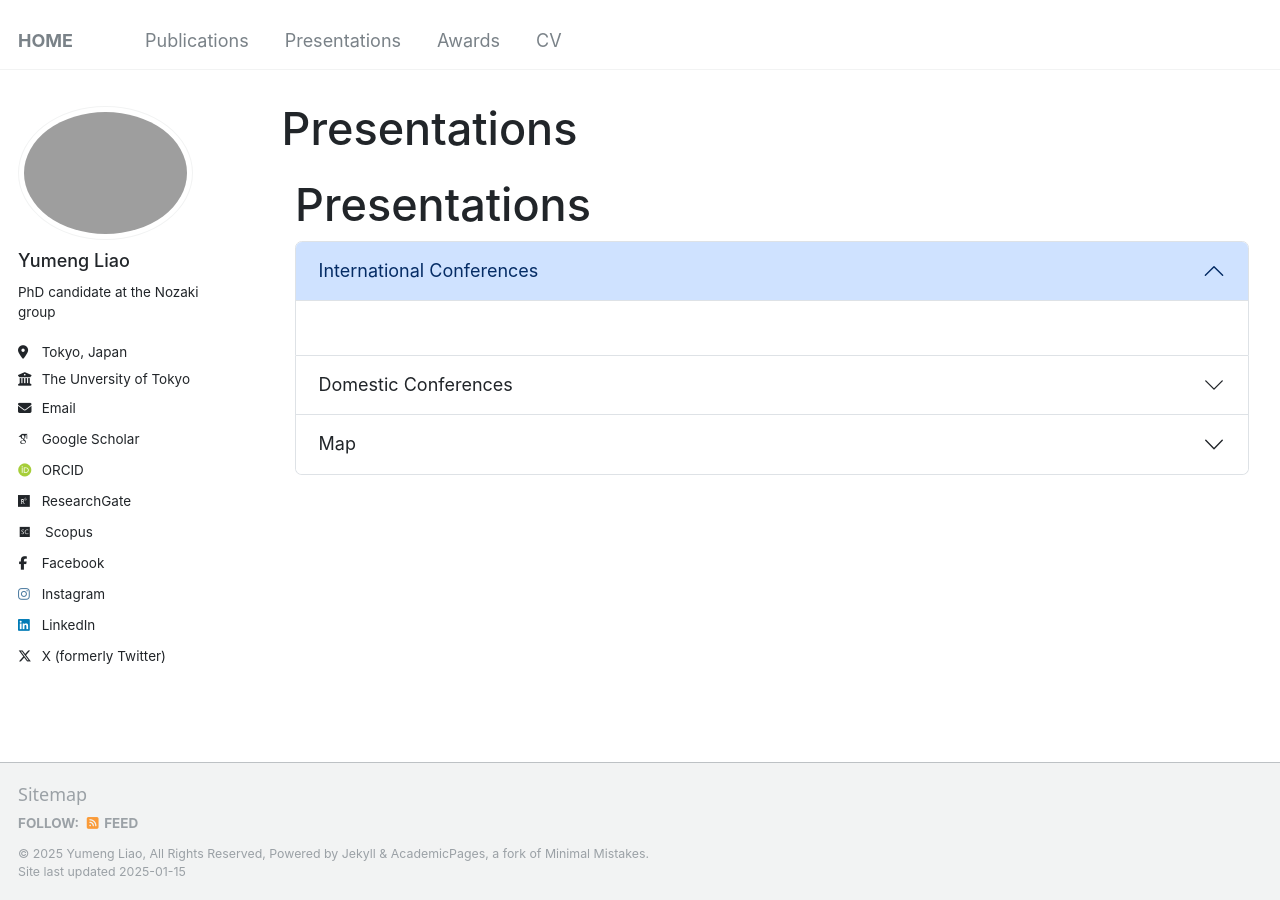
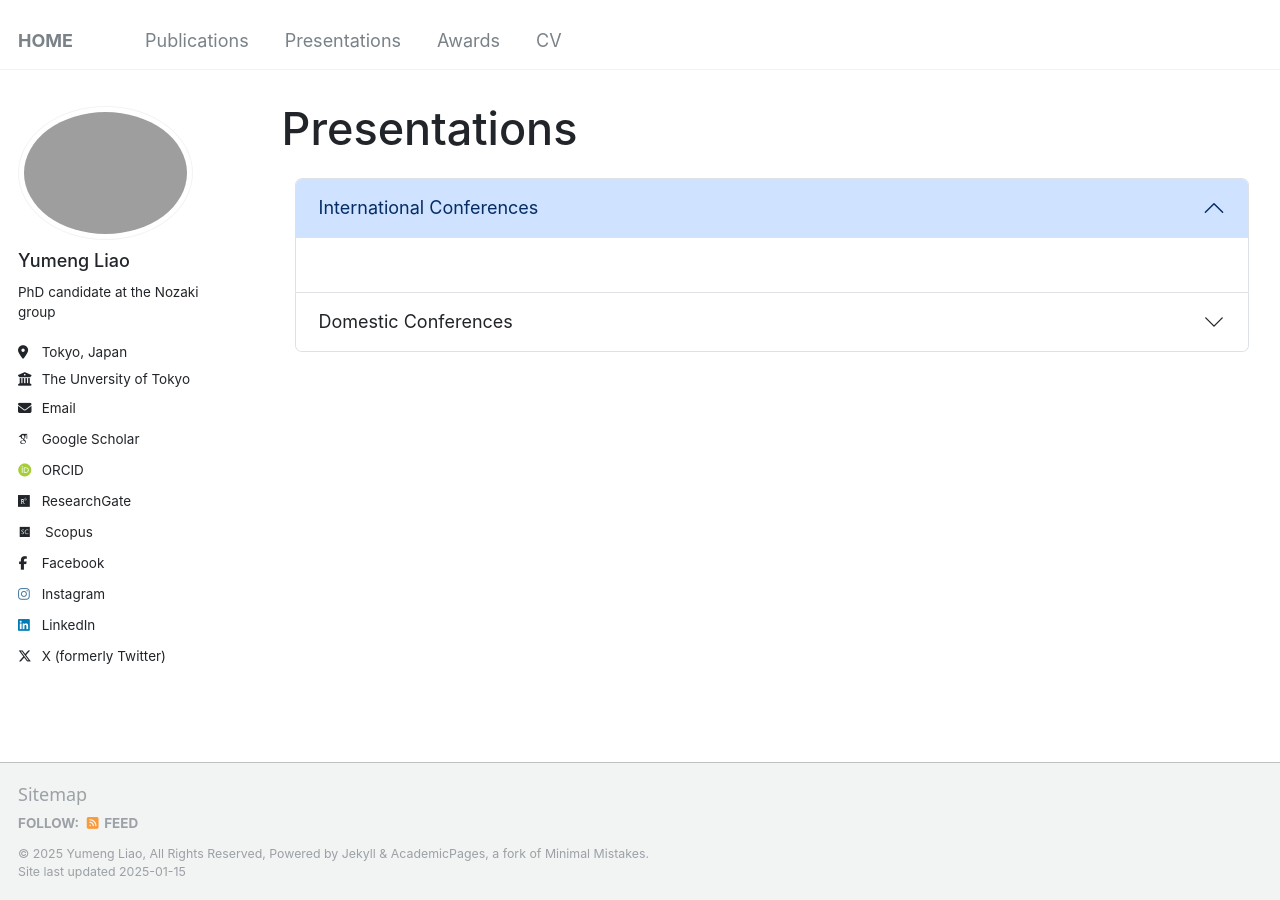
Before and after one commit to liaoym0610/academic, a Jekyll site: the page built from _pages/presentations.html, in a window 1280 px wide. Built offline with Jekyll 4.4.1, drawn with Linux system fonts in a browser that asks for light colours; some web fonts are replaced.

Commit message:
Update presentations.html

```diff
--- a/_pages/presentations.html
+++ b/_pages/presentations.html
@@ -5,42 +5,19 @@ permalink: /presentations/
 author_profile: true
 ---
 
-<link href="https://cdn.jsdelivr.net/npm/bootstrap@5.3.0-alpha1/dist/css/bootstrap.min.css" rel="stylesheet" />
+<link href="https://cdn.jsdelivr.net/npm/bootstrap@5.3.0-alpha1/dist/css/bootstrap.min.css" rel="stylesheet">
 <script src="https://cdn.jsdelivr.net/npm/bootstrap@5.3.0-alpha1/dist/js/bootstrap.bundle.min.js"></script>
 
-<style>
-  .map-container {
-    width: 100%;
-    max-width: 800px;
-    margin: 20px auto;
-  }
-  #world-map {
-    width: 100%;
-    height: auto;
-  }
-  .country {
-    fill: #cccccc;
-    stroke: #666;
-    stroke-width: 0.5;
-  }
-  .visited {
-    fill: #ff7800;
-  }
-</style>
-
 <div class="container mt-4">
-  <h1>Presentations</h1>
-
-  <!-- 折疊菜單 -->
-  <div class="accordion" id="presentationAccordion">
-    <!-- 國際會議 -->
+  <div class="accordion" id="conferenceAccordion">
+    <!-- International Conferences -->
     <div class="accordion-item">
       <h2 class="accordion-header" id="headingInternational">
         <button class="accordion-button" type="button" data-bs-toggle="collapse" data-bs-target="#collapseInternational" aria-expanded="true" aria-controls="collapseInternational">
           International Conferences
         </button>
       </h2>
-      <div id="collapseInternational" class="accordion-collapse collapse show" aria-labelledby="headingInternational" data-bs-parent="#presentationAccordion">
+      <div id="collapseInternational" class="accordion-collapse collapse show" aria-labelledby="headingInternational" data-bs-parent="#conferenceAccordion">
         <div class="accordion-body">
           <ul class="presentations-list">
             {% for pres in site.data.presentations %}
@@ -65,14 +42,14 @@ author_profile: true
       </div>
     </div>
 
-    <!-- 國內會議 -->
+    <!-- Domestic Conferences -->
     <div class="accordion-item">
       <h2 class="accordion-header" id="headingDomestic">
         <button class="accordion-button collapsed" type="button" data-bs-toggle="collapse" data-bs-target="#collapseDomestic" aria-expanded="false" aria-controls="collapseDomestic">
           Domestic Conferences
         </button>
       </h2>
-      <div id="collapseDomestic" class="accordion-collapse collapse" aria-labelledby="headingDomestic" data-bs-parent="#presentationAccordion">
+      <div id="collapseDomestic" class="accordion-collapse collapse" aria-labelledby="headingDomestic" data-bs-parent="#conferenceAccordion">
         <div class="accordion-body">
           <ul class="presentations-list">
             {% for pres in site.data.presentations %}
@@ -96,41 +73,5 @@ author_profile: true
         </div>
       </div>
     </div>
-
-    <!-- 地圖 -->
-    <div class="accordion-item">
-      <h2 class="accordion-header" id="headingMap">
-        <button class="accordion-button collapsed" type="button" data-bs-toggle="collapse" data-bs-target="#collapseMap" aria-expanded="false" aria-controls="collapseMap">
-          Map
-        </button>
-      </h2>
-      <div id="collapseMap" class="accordion-collapse collapse" aria-labelledby="headingMap" data-bs-parent="#presentationAccordion">
-        <div class="accordion-body">
-          <div class="map-container">
-            <svg id="world-map" xmlns="http://www.w3.org/2000/svg" viewBox="0 0 2000 1000">
-              <!-- 示例國家路徑 -->
-              <path id="US" class="country" d="M100 200L150 250L200 200Z" />
-              <path id="JP" class="country" d="M900 300L950 350L1000 300Z" />
-              <path id="CN" class="country" d="M800 400L850 450L900 400Z" />
-              <path id="CA" class="country" d="M100 100L150 150L200 100Z" />
-            </svg>
-          </div>
-        </div>
-      </div>
-    </div>
   </div>
 </div>
-
-<script>
-  // 從 YAML 文件提取已訪問的國家
-  const presentations = {{ site.data.presentations | jsonify }};
-  const visitedCountries = [...new Set(presentations.map(p => p.country))];
-
-  // 高亮已訪問的國家
-  visitedCountries.forEach(countryCode => {
-    const countryElement = document.getElementById(countryCode);
-    if (countryElement) {
-      countryElement.classList.add("visited");
-    }
-  });
-</script>
```
